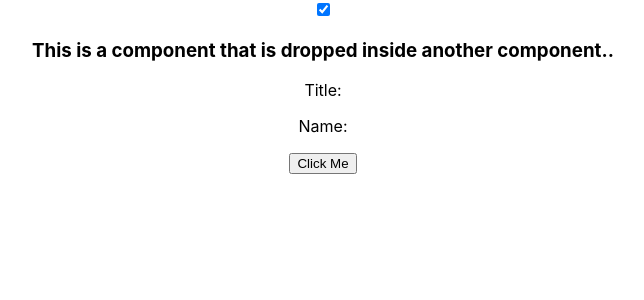
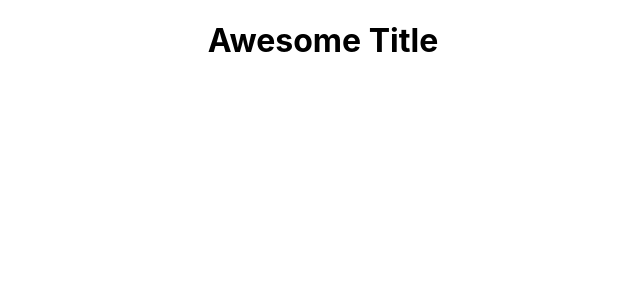
Before and after one commit to eimutis22/React-CRUD, a React (Create React App) app: page / in a window 1280 px wide. Shown: the top 300 px of the page, without its empty margins (317-961 px from the left). Built offline with nearby package versions, Linux system fonts and the light colour scheme.

Commit message:
Conditional rendering

```diff
--- a/src/App.js
+++ b/src/App.js
@@ -8,31 +8,24 @@ class App extends Component {
     super(props);
 
     this.state = {
-      checked: true
+      renderTitle: true,
+      title: 'Awesome Title'
     }
-
-    this.updateCheck = this.updateCheck.bind(this);
   }
 
-  updateCheck(event) {
-    this.setState({ checked: !this.state.checked });
+  renderTitle() {
+    if (!this.state.renderTitle)
+      return null;
+
+    return <h1>{this.state.title}</h1>;
   }
 
   render() {
     return (
       <div className="App">
 
-        <input
-          type="checkbox"
-          onChange={this.updateCheck}
-          checked={this.state.checked}
-        />
+        {this.renderTitle()}
 
-        <MyComponent
-          title={this.state.title}
-          name={this.state.name}
-          onClick={this.onClick}
-        />
       </div>
     );
   }
```
